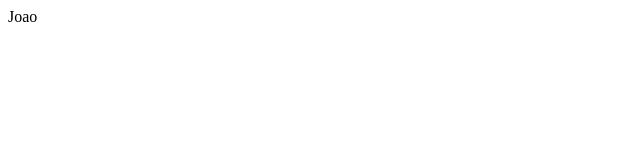
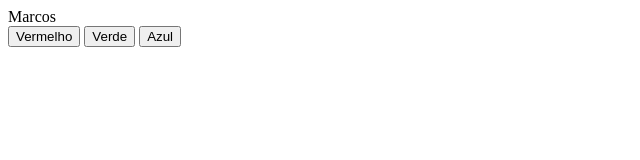
Before and after one commit to xmvcosta/jscript, a plain HTML site: page modulo-01/index.html in a window 1280 px wide. Shown: the whole page, without its empty margins (0-640 px from the left). Drawn offline with Linux system fonts and the light colour scheme.

Commit message:
modulo02aula6

```diff
--- a/modulo-01/index.html
+++ b/modulo-01/index.html
@@ -5,11 +5,16 @@
     <meta http-equiv="X-UA-Compatible" content="IE=edge">
     <meta name="viewport" content="width=device-width, initial-scale=1.0">
     <title>Javascript Modulo 01 b7web</title>
+    <link rel="stylesheet" href="css/style.css">
 
 </head>
 <body>
 
-    <div id="exemplo">Joao</div>
+    <div id="exemplo">Marcos</div>
+
+    <button onclick="vermelho()">Vermelho</button>
+    <button onclick="verde()">Verde</button>
+    <button onclick="azul()">Azul</button>
 
 
     <script src="js/jscript.js"></script>
```
Also changed, not shown: modulo-01/js/jscript.js (+25 -0 lines).
